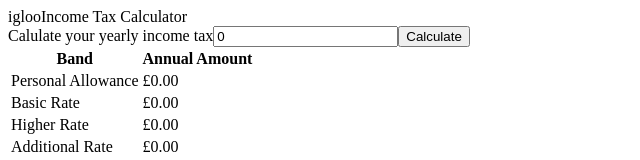
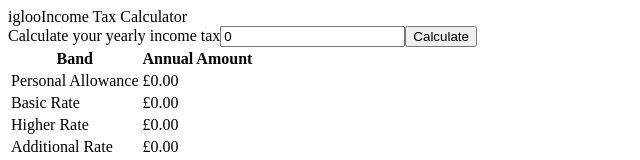
Before and after one commit to benpaullamb/IglooTax, a React app: page / in a window 1280 px wide. Shown: the top 160 px of the page, without its empty margins (0-640 px from the left). Built offline with nearby package versions, Linux system fonts and the light colour scheme; the HTML template or start-up script is replaced by a standard one.

Commit message:
Fixed typo

```diff
--- a/src/SalaryInput.js
+++ b/src/SalaryInput.js
@@ -12,7 +12,7 @@
         return (
             <div className="input page">
                 <div className="page__container">
-                    <span className="input__prompt">Calulate your yearly income tax</span>
+                    <span className="input__prompt">Calculate your yearly income tax</span>
                     <input
                         value={this.state.grossSalary} onChange={e => this.onSalaryChange(e.target.value)}
                         type="number" placeholder="Enter yearly gross salary" className="input__input"/>
```
Also changed, not shown: 1 other file (tests, documents, lock files or other folders).
